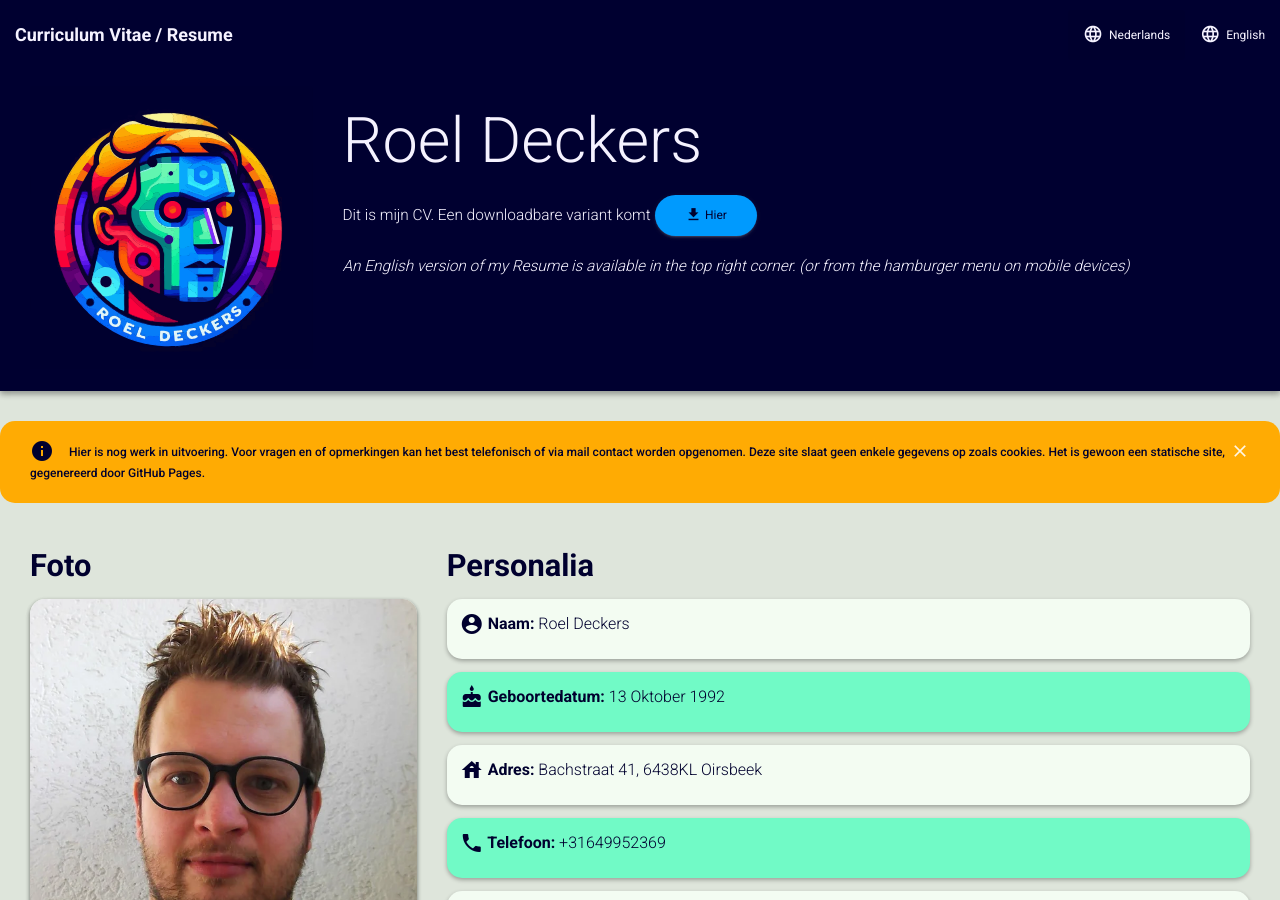
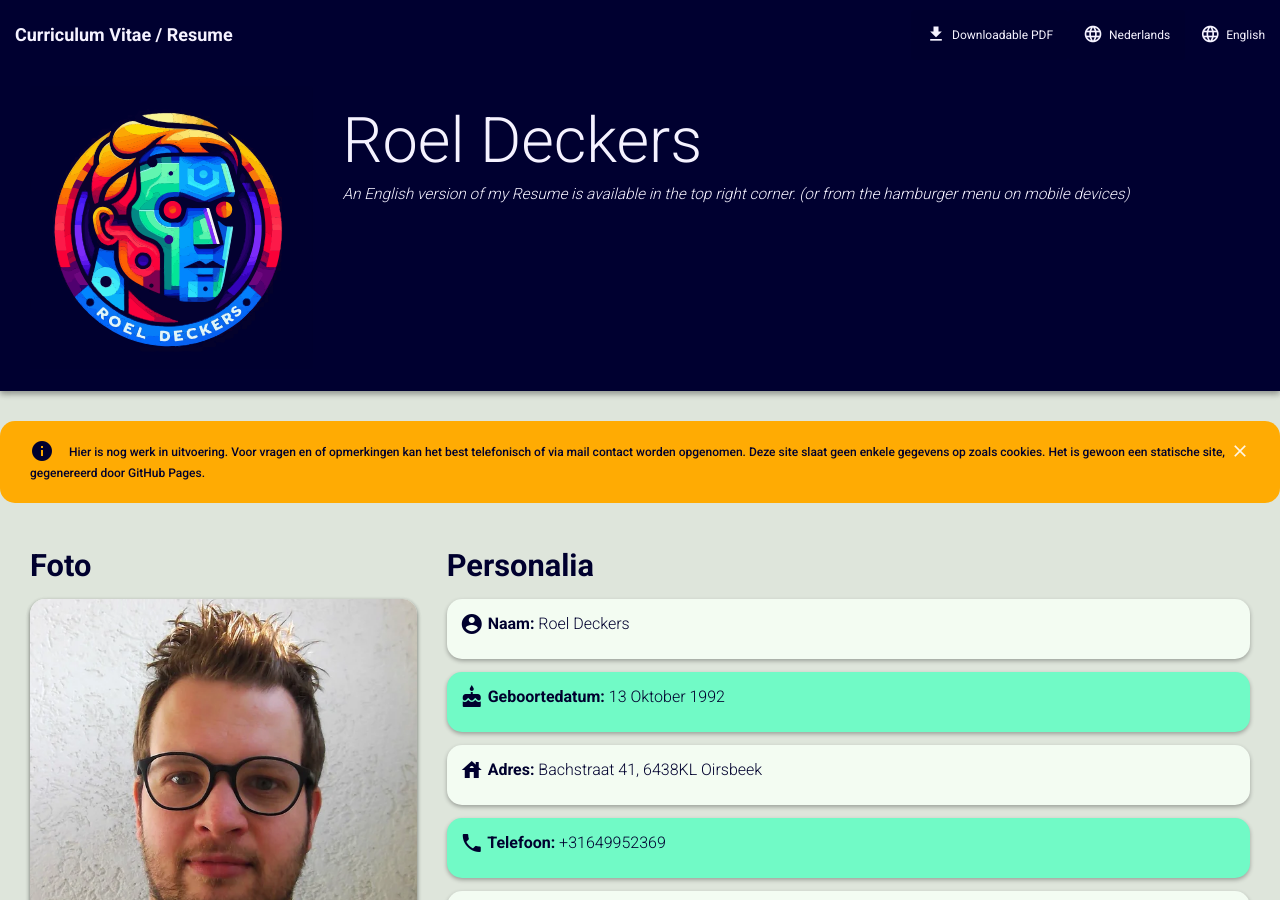
Before and after one commit to RoelD/CV, a Jekyll site: the page built from index.html, in a window 1280 px wide and 900 px high. Built offline with Jekyll 4.4.1, drawn with Linux system fonts in a browser that asks for light colours.

Commit message:
Move download button to navbar
not in the jumbotron. This will make it easier to make my navbar brand later

```diff
--- a/_layouts/default.html
+++ b/_layouts/default.html
@@ -55,6 +55,11 @@
           <ul class="nav navbar-nav navbar-right">
             <li>
               <a href="{{ site.baseurl }}/"
+                ><i class="material-icons">file_download</i> Downloadable PDF</a
+              >
+            </li>
+            <li>
+              <a href="{{ site.baseurl }}/"
                 ><i class="material-icons">language</i> Nederlands</a
               >
             </li>
--- a/index.html
+++ b/index.html
@@ -15,7 +15,6 @@ much trouble.
     </div>
     <div class="col-sm-9">
       <h1>Roel Deckers</h1>
-    <h4>Dit is mijn CV. Een downloadbare variant komt <a class="btn btn-cv-medium btn-round" href="{{ site.url }}/#"><i class="material-icons">file_download</i> Hier</a></h4>
     <h4><em>An English version of my Resume is available in the top right corner. (or from the hamburger menu on mobile devices)</em></h4>
     </div>
   </div>
```
